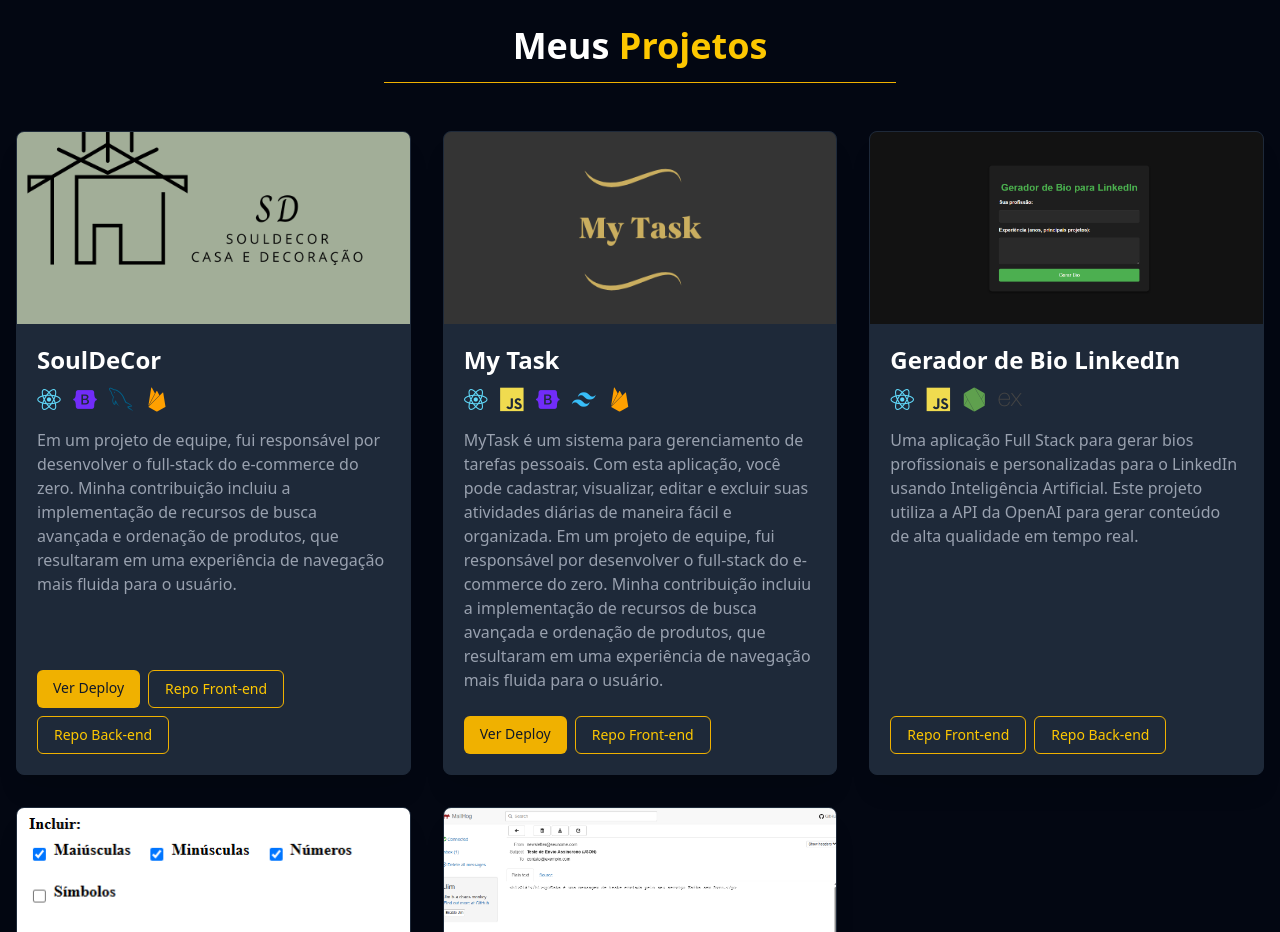
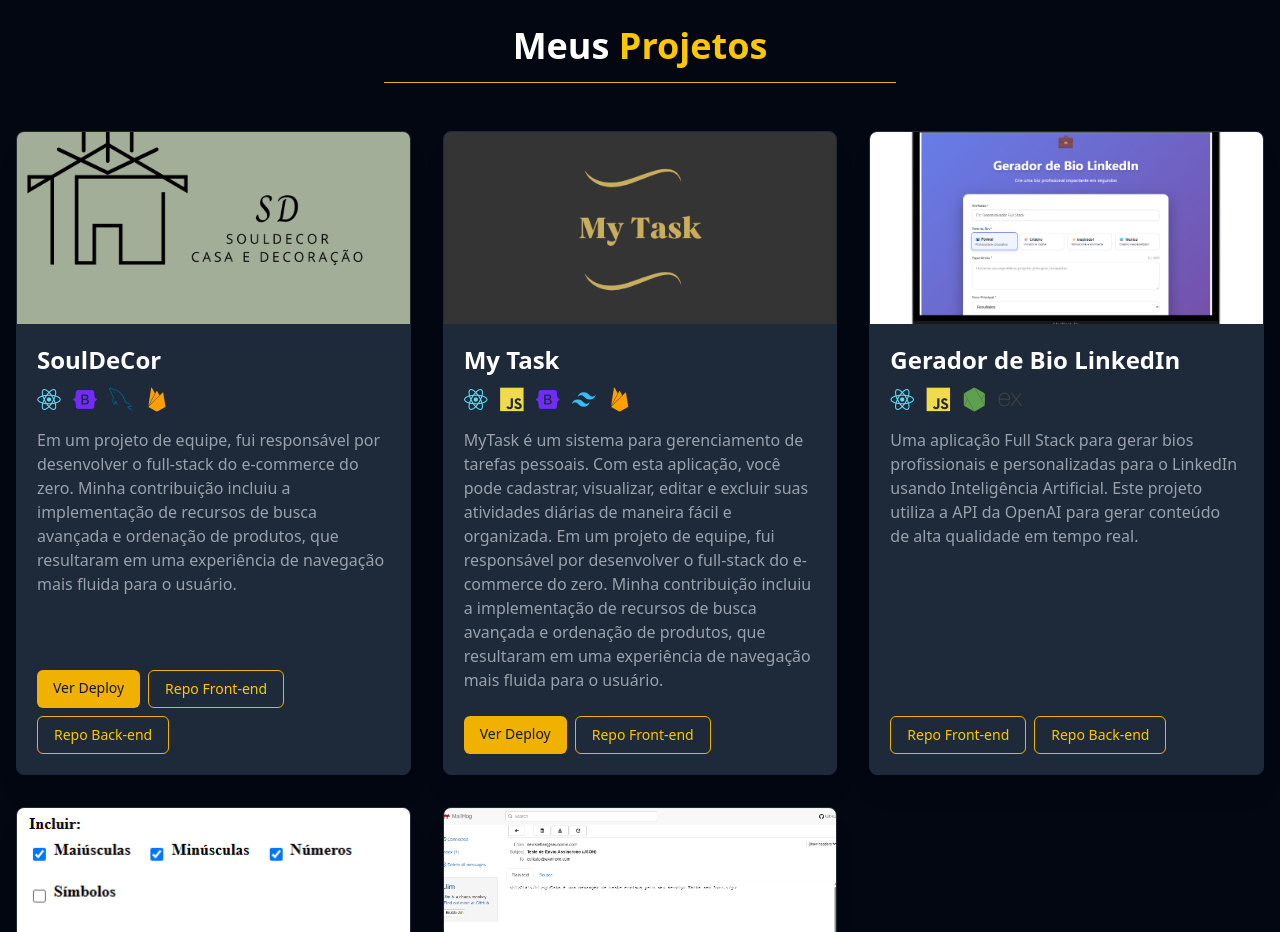
Before and after one commit to alanasilva88/meu-portfolio, a Next.js app: page / in a window 1280 px wide. Shown: the part 1460-2392 px from the top of the page. Built offline with nearby package versions, Linux system fonts and the light colour scheme; a web font is replaced by a local one.

Commit message:
chore: Nova image bio generate

```diff
--- a/src/app/page.tsx
+++ b/src/app/page.tsx
@@ -29,7 +29,7 @@
     {
       id: 3,
       titulo: "Gerador de Bio LinkedIn",
-      imagem: "/images/gerador_bio.png",
+      imagem: "/images/bio_generate.png",
       descricao: "Uma aplicação Full Stack para gerar bios profissionais e personalizadas para o LinkedIn usando Inteligência Artificial. Este projeto utiliza a API da OpenAI para gerar conteúdo de alta qualidade em tempo real.",
       tecnologias: ['React', 'JavaScript', 'Node.js', 'Express.js', 'OpenAI'],
       // linkDeploy: "https://my-task2-2af62.web.app/",
```
Also changed, not shown: public/images/bio_generate.png (added), public/images/gerador_bio.png (deleted).
